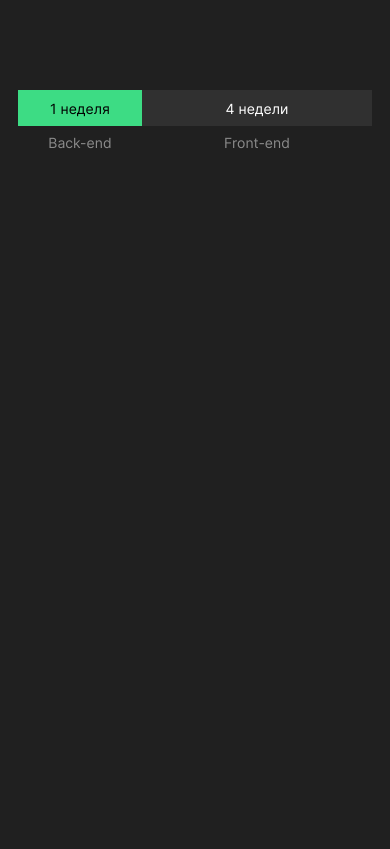
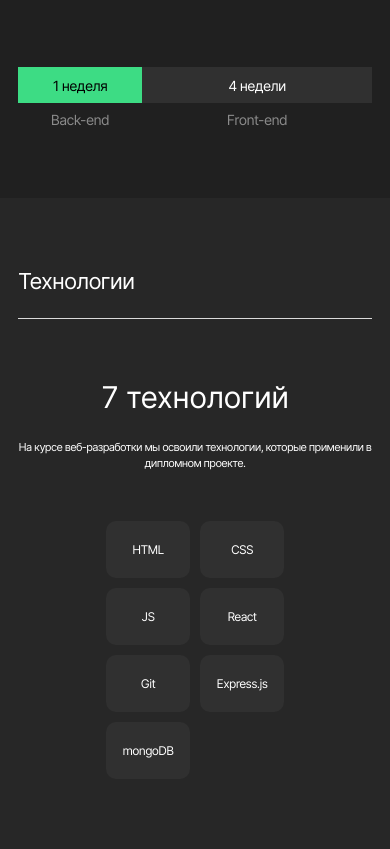
Before and after one commit to KarpovYuri/movies-explorer-frontend, a React app: page / in a window 390 px wide. Shown: the part 1087-1936 px from the top of the page. Before the commit the page ends 1308 px from the top, so only its background shows below. Built offline with nearby package versions, Linux system fonts and the light colour scheme.

Commit message:
feat: Сверстать секцию Techs

```diff
--- a/src/components/App/App.css
+++ b/src/components/App/App.css
@@ -1,10 +1,11 @@
-.page {
+.app {
   max-width: 1280px;
   min-width: 320px;
   margin: 0 auto;
   display: flex;
   flex-direction: column;
   color: #fff;
+  letter-spacing: -0.04em;
   font-family: 'Inter', 'Arial', 'Helvetica', sans-serif;
   -webkit-font-smoothing: antialiased;
   -moz-osx-font-smoothing: grayscale;
--- a/src/components/App/App.js
+++ b/src/components/App/App.js
@@ -11,7 +11,7 @@ import './App.css';
 
 function App() {
   return (
-    <div className='page'>
+    <div className='app'>
       <Header />
       <Main />
       <Routes>
--- a/src/components/Main/Main.css
+++ b/src/components/Main/Main.css
@@ -0,0 +1,25 @@
+.title {
+  margin: 0;
+  font-weight: 400;
+  font-size: 22px;
+  line-height: 27px;
+  letter-spacing: -0.04em;
+}
+
+.line {
+  margin: 23px 0 0;
+  height: 1px;
+  border: none;
+  background-color: #dadada;
+}
+
+@media (max-width: 320px) {
+  .title {
+    font-size: 18px;
+    line-height: 22px;
+  }
+
+  .line {
+    margin-top: 28px;
+  }
+}
--- a/src/components/Main/Main.js
+++ b/src/components/Main/Main.js
@@ -1,5 +1,7 @@
 import Promo from './components/Promo/Promo';
 import AboutProject from './components/AboutProject/AboutProject';
+import Techs from './components/Techs/Techs';
+
 import './Main.css';
 
 function Main() {
@@ -7,6 +9,7 @@ function Main() {
     <main>
       <Promo />
       <AboutProject />
+      <Techs />
     </main>
   );
 };
--- a/src/components/Main/components/AboutProject/AboutProject.css
+++ b/src/components/Main/components/AboutProject/AboutProject.css
@@ -1,20 +1,5 @@
 .about-project {
   margin: 110px 70px;
-}
-
-.title {
-  margin: 0;
-  font-weight: 400;
-  font-size: 22px;
-  line-height: 27px;
-  letter-spacing: -0.04em;
-}
-
-.line {
-  margin: 23px 0 0;
-  height: 1px;
-  border: none;
-  background-color: #dadada;
 }
 
 .description {
@@ -116,12 +101,6 @@
     margin: 70px 18px;
   }
 
-  .title {
-    font-size: 18px;
-    line-height: 22px;
-    padding-bottom: 28px;
-  }
-
   .description {
     flex-direction: column;
     align-items: center;
--- a/src/components/Main/components/Techs/Techs.css
+++ b/src/components/Main/components/Techs/Techs.css
@@ -0,0 +1,102 @@
+.techs {
+  padding: 100px 70px;
+  background-color: #272727;
+}
+
+.techs__subtitle {
+  margin: 90px 0 0;
+  text-align: center;
+  font-weight: 400;
+  font-size: 50px;
+  line-height: 58px;
+}
+
+.techs__description {
+  max-width: 460px;
+  margin: 26px auto 0;
+  text-align: center;
+  font-weight: 400;
+  font-size: 14px;
+  line-height: 20px;
+}
+
+.techs__list-wrapper {
+  display: flex;
+  justify-content: center;
+}
+
+.techs__list {
+  margin: 100px 0 0;
+  padding: 0;
+  display: flex;
+  justify-content: center;
+  gap: 10px;
+  list-style: none;
+}
+
+.techs__list-elem {
+  width: 90px;
+  height: 60px;
+  display: flex;
+  justify-content: center;
+  align-items: center;
+  background-color: #303030;
+  border-radius: 10px;
+  font-weight: 400;
+  font-size: 14px;
+  line-height: 17px;
+}
+
+@media (max-width: 768px) {
+  .techs {
+    padding: 90px 50px;
+  }
+
+  .techs__subtitle {
+    margin-top: 80px;
+  }
+
+  .techs__description {
+    margin-top: 22px;
+    font-size: 12px;
+    line-height: 18px;
+  }
+
+  .techs__list {
+    margin-top: 83px;
+    flex-wrap: wrap;
+  }
+
+  .techs__list-elem {
+    width: 84px;
+    height: 57px;
+    font-size: 12px;
+    line-height: 15px;
+  }
+}
+
+@media (max-width: 425px) {
+  .techs {
+    padding: 70px 18px;
+  }
+
+  .techs__subtitle {
+    margin-top: 60px;
+    font-size: 30px;
+    line-height: 36px;
+  }
+
+  .techs__description {
+    width: 100%;
+    margin-top: 24px;
+    font-size: 11px;
+    line-height: 16px;
+  }
+
+  .techs__list {
+    justify-content: start;
+    margin-top: 50px;
+    width: 178px;
+  }
+
+}
--- a/src/components/Main/components/Techs/Techs.js
+++ b/src/components/Main/components/Techs/Techs.js
@@ -0,0 +1,27 @@
+import './Techs.css';
+
+function Techs() {
+  return (
+    <section className='techs' id='techs'>
+      <h1 className='title'>Технологии</h1>
+      <hr className='line'></hr>
+      <h2 className='techs__subtitle'>7 технологий</h2>
+      <p className='techs__description'>
+        На курсе веб-разработки мы освоили технологии, которые применили в дипломном проекте.
+      </p>
+      <div className='techs__list-wrapper'>
+        <ul className='techs__list'>
+          <li className='techs__list-elem'>HTML</li>
+          <li className='techs__list-elem'>CSS</li>
+          <li className='techs__list-elem'>JS</li>
+          <li className='techs__list-elem'>React</li>
+          <li className='techs__list-elem'>Git</li>
+          <li className='techs__list-elem'>Express.js</li>
+          <li className='techs__list-elem'>mongoDB</li>
+        </ul>
+      </div>
+    </section>
+  );
+};
+
+export default Techs;
```
Also changed, not shown: src/index.css (line endings or trailing spaces).
